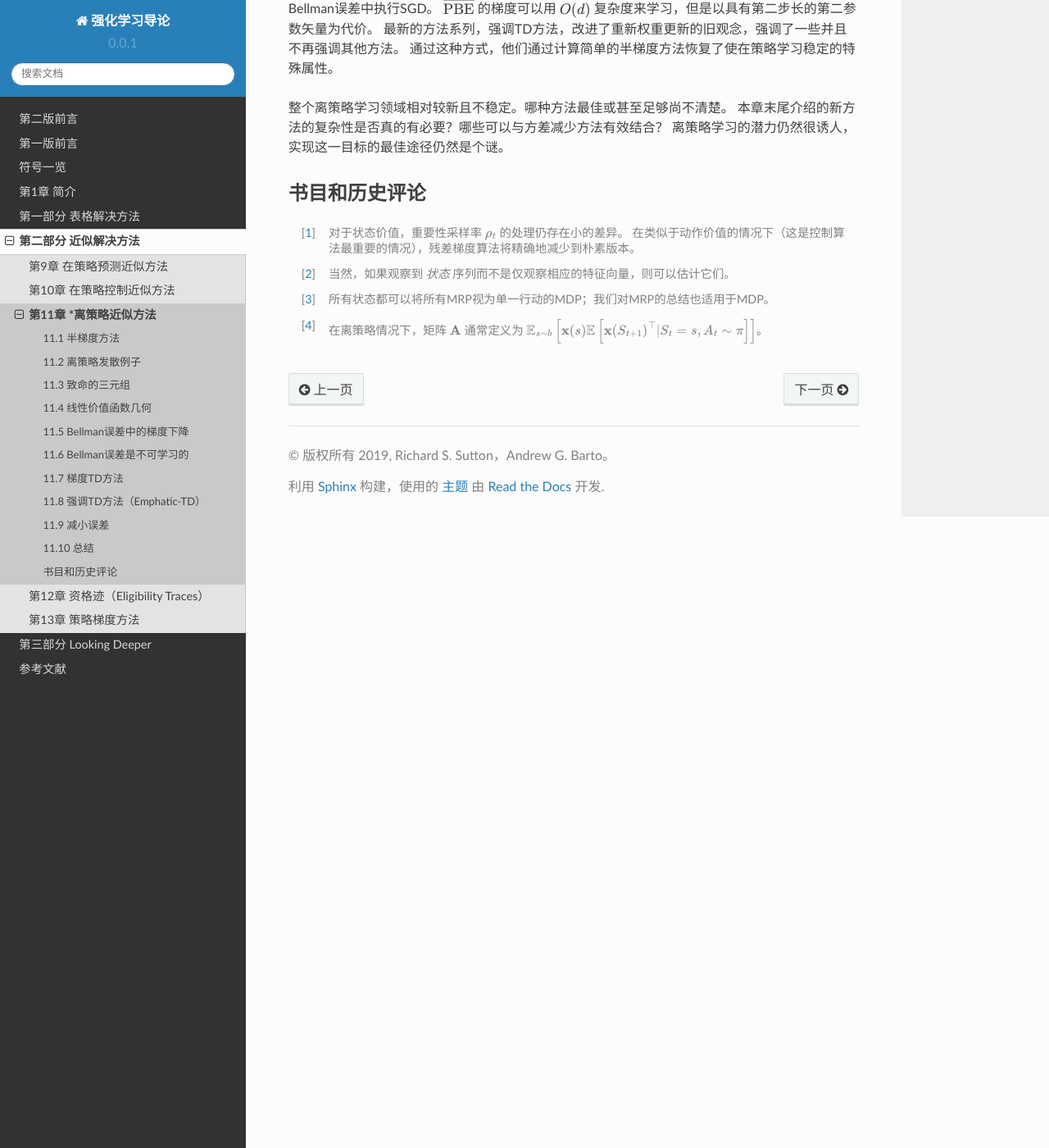
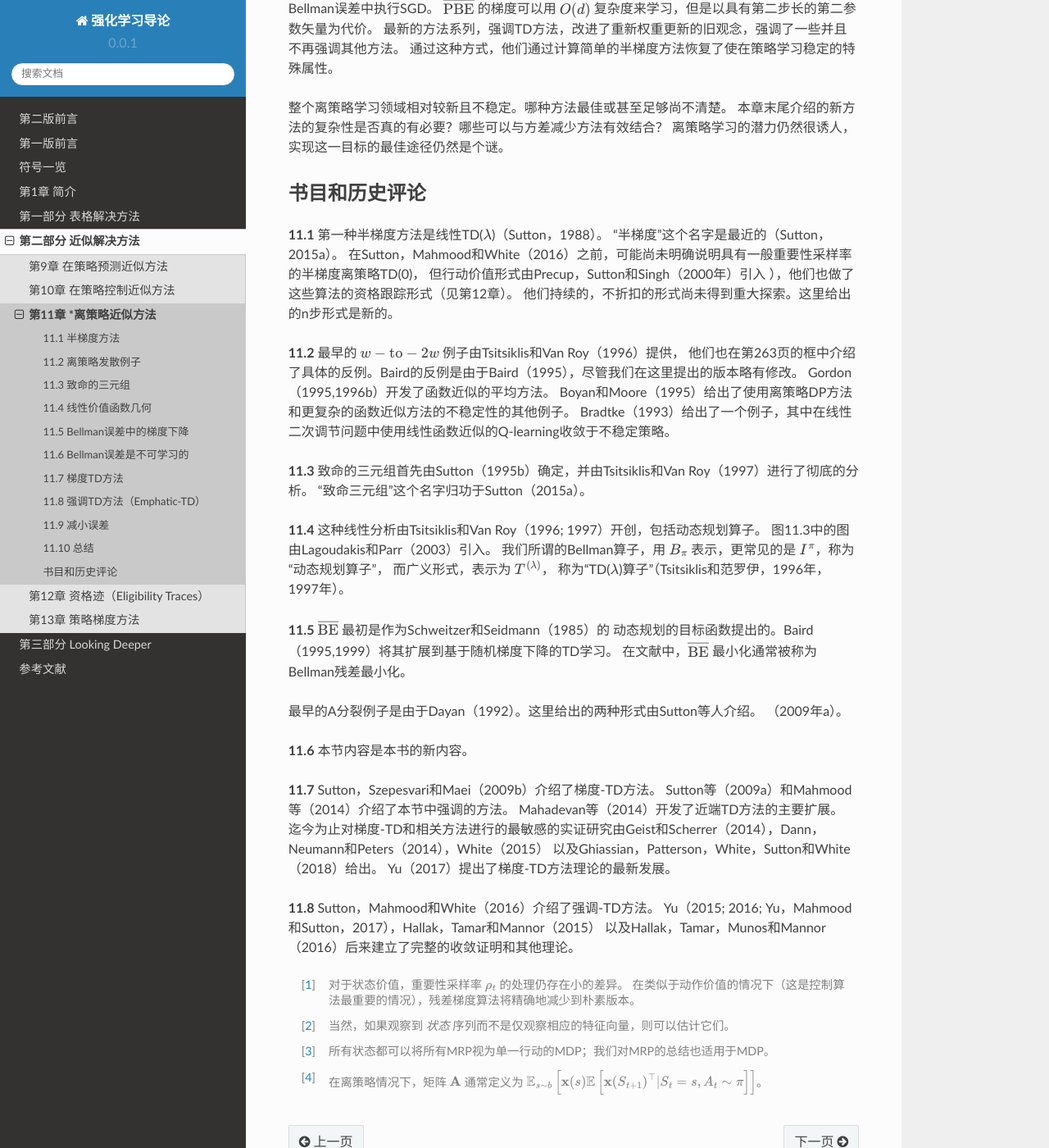
Before and after one commit to qiwihui/reinforcement-learning-an-introduction-chinese, a Sphinx documentation site: the page built from source/partII/chapter11/off-policy_methods_with_approximation.rst, in a window 1280 px wide and 1400 px high, scrolled down 23535 px. Shown: the whole window at 82% size. Built offline with Sphinx 7.4.7 and the Read the Docs theme 2.0.0, drawn with Linux system fonts in a browser that asks for light colours.

Commit message:
docs: 第11章 书目和历史评论

```diff
--- a/source/partII/chapter11/off-policy_methods_with_approximation.rst
+++ b/source/partII/chapter11/off-policy_methods_with_approximation.rst
@@ -1055,6 +1055,46 @@ TD学习似乎提供了并行学习多个事物的可能性，即使用一种经
 书目和历史评论
 ---------------
 
+**11.1** 第一种半梯度方法是线性TD(:math:`\lambda`)（Sutton，1988）。
+“半梯度”这个名字是最近的（Sutton，2015a）。
+在Sutton，Mahmood和White（2016）之前，可能尚未明确说明具有一般重要性采样率的半梯度离策略TD(0)，
+但行动价值形式由Precup，Sutton和Singh（2000年）引入 ），他们也做了这些算法的资格跟踪形式（见第12章）。
+他们持续的，不折扣的形式尚未得到重大探索。这里给出的n步形式是新的。
+
+**11.2** 最早的 :math:`w-\text{to}-2w` 例子由Tsitsiklis和Van Roy（1996）提供，
+他们也在第263页的框中介绍了具体的反例。Baird的反例是由于Baird（1995），尽管我们在这里提出的版本略有修改。
+Gordon（1995,1996b）开发了函数近似的平均方法。
+Boyan和Moore（1995）给出了使用离策略DP方法和更复杂的函数近似方法的不稳定性的其他例子。
+Bradtke（1993）给出了一个例子，其中在线性二次调节问题中使用线性函数近似的Q-learning收敛于不稳定策略。
+
+**11.3** 致命的三元组首先由Sutton（1995b）确定，并由Tsitsiklis和Van Roy（1997）进行了彻底的分析。
+“致命三元组”这个名字归功于Sutton（2015a）。
+
+**11.4** 这种线性分析由Tsitsiklis和Van Roy（1996; 1997）开创，包括动态规划算子。
+图11.3中的图由Lagoudakis和Parr（2003）引入。
+我们所谓的Bellman算子，用 :math:`B_{\pi}` 表示，更常见的是 :math:`I^{\pi}`，称为“动态规划算子”，
+而广义形式，表示为 :math:`T^{(\lambda)}`，
+称为“TD(:math:`\lambda`)算子”（Tsitsiklis和范罗伊，1996年，1997年）。
+
+**11.5** :math:`\overline{\mathrm{BE}}` 最初是作为Schweitzer和Seidmann（1985）的
+动态规划的目标函数提出的。Baird（1995,1999）将其扩展到基于随机梯度下降的TD学习。
+在文献中，:math:`\overline{\mathrm{BE}}` 最小化通常被称为Bellman残差最小化。
+
+最早的A分裂例子是由于Dayan（1992）。这里给出的两种形式由Sutton等人介绍。 （2009年a）。
+
+**11.6** 本节内容是本书的新内容。
+
+**11.7** Sutton，Szepesvari和Maei（2009b）介绍了梯度-TD方法。
+Sutton等（2009a）和Mahmood等（2014）介绍了本节中强调的方法。
+Mahadevan等（2014）开发了近端TD方法的主要扩展。
+迄今为止对梯度-TD和相关方法进行的最敏感的实证研究由Geist和Scherrer（2014），Dann，Neumann和Peters（2014），White（2015）
+以及Ghiassian，Patterson，White，Sutton和White（2018）给出。
+Yu（2017）提出了梯度-TD方法理论的最新发展。
+
+**11.8** Sutton，Mahmood和White（2016）介绍了强调-TD方法。
+Yu（2015; 2016; Yu，Mahmood和Sutton，2017），Hallak，Tamar和Mannor（2015）
+以及Hallak，Tamar，Munos和Mannor（2016）后来建立了完整的收敛证明和其他理论。
+
 
 .. [1]
     对于状态价值，重要性采样率 :math:`\rho_t` 的处理仍存在小的差异。
```
